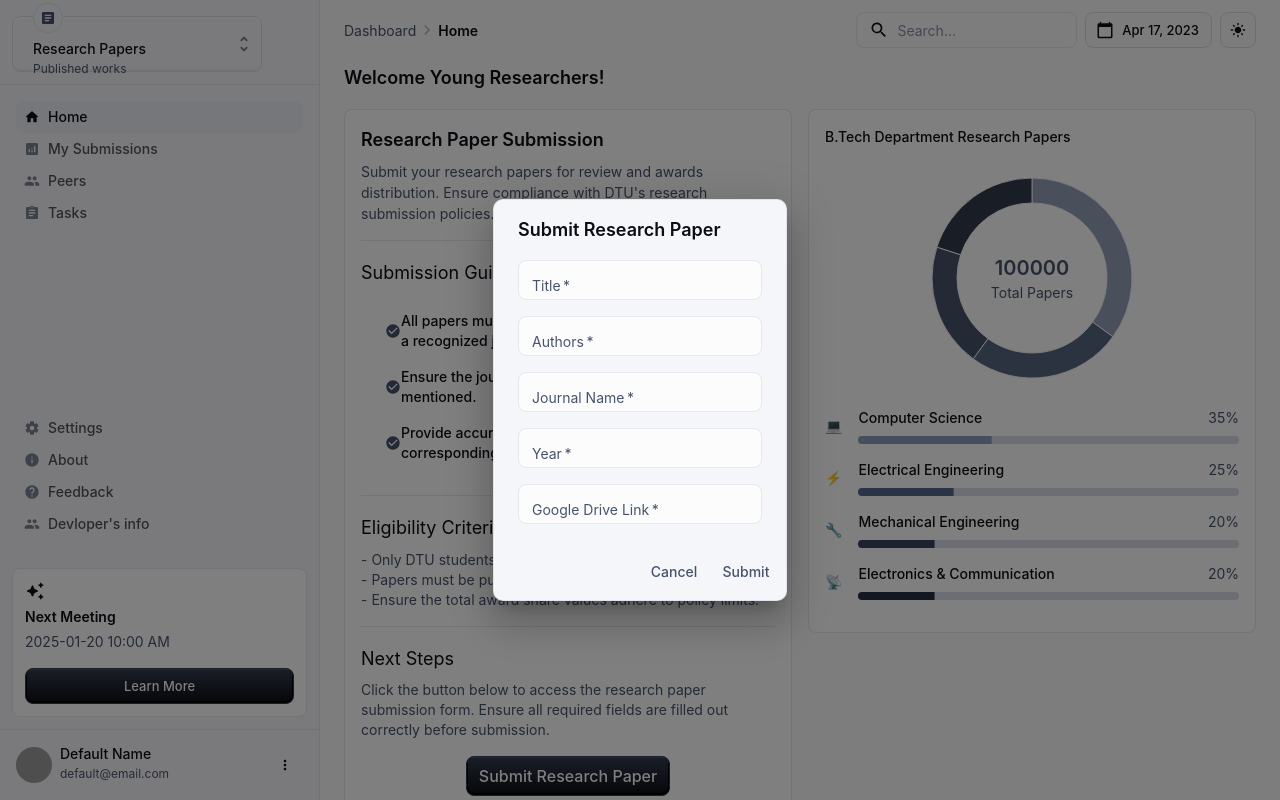
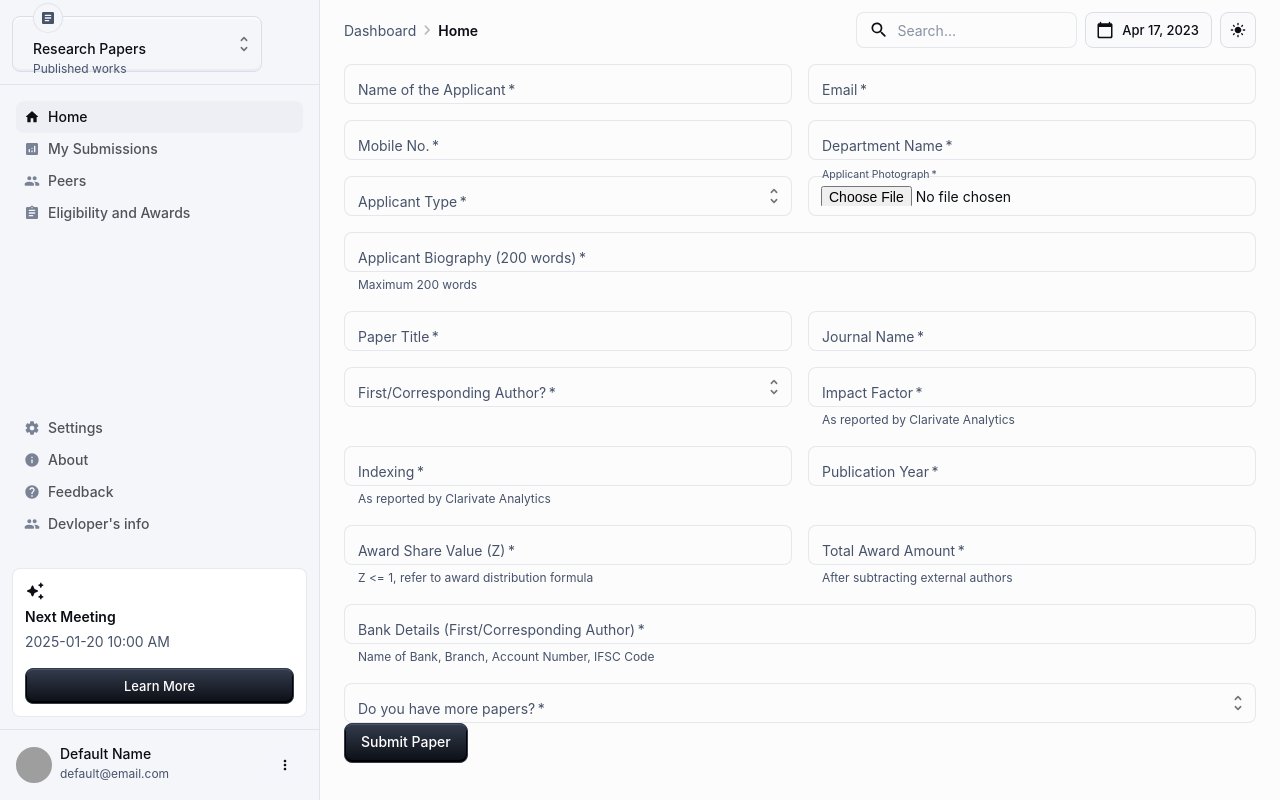
Before and after one commit to Ayushkiller/dtu-research-portal, a React (Create React App) app: page /dashboard in a window 1280 px wide. Both pictures are taken after a click on the button "Submit Research Paper". Shown: the top 800 px of the page. Built offline with nearby package versions, Linux system fonts and the light colour scheme; grey boxes are pictures that could not be loaded.

Commit message:
Update 2

```diff
--- a/src/dashboard/components/MainGrid.js
+++ b/src/dashboard/components/MainGrid.js
@@ -6,28 +6,33 @@ import Typography from '@mui/material/Typography';
 import Copyright from '../internals/components/Copyright';
 import ChartUserByDepartment from './ChartUserByDepartment';
 import CustomizedDataGrid from './CustomizedDataGrid';
-import PageViewsBarChart from './PageViewsBarChart';
 import SubmissionButton from './SubmissionButton';
-
-
+import ResearchPaperSubmissionForm from './ResearchPaperSubmissionForm';
 
 export default function MainGrid() {
+  const [showForm, setShowForm] = React.useState(false);
+
+  const handleFormSubmit = (formData) => {
+    // Handle form submission logic here
+    console.log('Form submitted:', formData);
+    setShowForm(false);
+  };
+
+  const handleShowForm = () => {
+    setShowForm(true);
+  };
+
   return (
-    <Box sx={{ width: '100%', maxWidth: { sm: '100%', md: '1700px' } }}>
-      {/* cards */}
-      <Typography component="h2" variant="h6" sx={{ mb: 2 }}>
-       Welcome Young Researchers!
-      </Typography>
-      <Grid
-        container
-        spacing={2}
-        columns={12}
-        sx={{ mb: (theme) => theme.spacing(2) }}
-      >
-        <Grid size={{ xs: 12, md: 6 }}>
-         <SubmissionButton />
+    <Box sx={{ flexGrow: 1 }}>
+      {showForm ? (
+        <ResearchPaperSubmissionForm onSubmit={handleFormSubmit} />
+      ) : (
+        <>
+          <Grid container spacing={2} columns={12} sx={{ mb: (theme) => theme.spacing(2) }}>
+            <Grid item xs={12} md={6}>
+              <SubmissionButton onShowForm={handleShowForm} />
             </Grid>
-        <Grid size={{ xs: 12, md: 6 }}>
+            <Grid item xs={12} md={6}>
               <ChartUserByDepartment />
             </Grid>
           </Grid>
@@ -35,15 +40,18 @@ export default function MainGrid() {
             Details
           </Typography>
           <Grid container spacing={2} columns={12}>
-        <Grid size={{ xs: 12, lg: 9 }}>
+            <Grid item xs={12} lg={9}>
               <CustomizedDataGrid />
             </Grid>
-        <Grid size={{ xs: 12, lg: 3 }}>
+            <Grid item xs={12} lg={3}>
               <Stack gap={2} direction={{ xs: 'column', sm: 'row', lg: 'column' }}>
+                {/* Add any additional components here */}
               </Stack>
             </Grid>
           </Grid>
           <Copyright sx={{ my: 4 }} />
+        </>
+      )}
     </Box>
   );
 }
--- a/src/dashboard/components/MenuContent.js
+++ b/src/dashboard/components/MenuContent.js
@@ -17,7 +17,7 @@ const mainListItems = [
   { text: 'Home', icon: <HomeRoundedIcon /> },
   { text: 'My Submissions ', icon: <AnalyticsRoundedIcon /> },
   { text: 'Peers', icon: <PeopleRoundedIcon /> },
-  { text: 'Tasks', icon: <AssignmentRoundedIcon /> },
+  { text: 'Eligibility and Awards', icon: <AssignmentRoundedIcon /> },
 ];
 
 const secondaryListItems = [
--- a/src/dashboard/components/ResearchPaperSubmissionForm.js
+++ b/src/dashboard/components/ResearchPaperSubmissionForm.js
@@ -1,36 +1,314 @@
-import * as React from 'react';
-import { Box, Button, Dialog, DialogActions, DialogContent, DialogTitle, TextField } from '@mui/material';
+import React, { useState } from 'react';
+import { TextField, Button, Grid, MenuItem } from '@mui/material';
 
-export default function ResearchPaperSubmissionForm({ open, onClose }) {
+export default function ResearchPaperSubmissionForm({ onSubmit }) {
+  const [formData, setFormData] = useState({
+    applicantName: '',
+    email: '',
+    mobileNo: '',
+    department: '',
+    applicantType: '',
+    photograph: null,
+    biography: '',
+    paperTitle: '',
+    journalName: '',
+    authorType: '',
+    impactFactor: '',
+    indexing: '',
+    volumeNo: '',
+    pageNo: '',
+    publicationYear: '',
+    publisher: '',
+    isPaidJournal: '',
+    paperLink: '',
+    doi: '',
+    externalAuthors: '',
+    internalAuthors: '',
+    awardShareValue: '',
+    totalAwardAmount: '',
+    firstAuthorAmount: '',
+    coAuthor1Amount: '',
+    coAuthor2Amount: '',
+    coAuthor3Amount: '',
+    coAuthor4Amount: '',
+    firstAuthorBankDetails: '',
+    coAuthor1BankDetails: '',
+    coAuthor2BankDetails: '',
+    coAuthor3BankDetails: '',
+    coAuthor4BankDetails: '',
+    hasMorePapers: ''
+  });
+
+  const handleChange = (e) => {
+    const { name, value, files } = e.target;
+    setFormData(prev => ({
+      ...prev,
+      [name]: files ? files[0] : value
+    }));
+  };
 
   const handleSubmit = (event) => {
     event.preventDefault();
-    // Handle form submission logic here
-    console.log('Form submitted');
-    onClose();
+    onSubmit(formData);
   };
 
+  const applicantTypeOptions = [
+    { value: 'student', label: 'Student' },
+    { value: 'faculty', label: 'Faculty' },
+    { value: 'researcher', label: 'Researcher' }
+  ];
+
+  const yesNoOptions = [
+    { value: 'yes', label: 'Yes' },
+    { value: 'no', label: 'No' }
+  ];
+
   return (
-    <Dialog open={open} onClose={onClose} aria-labelledby="form-dialog-title">
-      <DialogTitle id="form-dialog-title">Submit Research Paper</DialogTitle>
-      <DialogContent>
-        <Box component="form" onSubmit={handleSubmit} sx={{ display: 'flex', flexDirection: 'column', gap: 2 }}>
-          <TextField label="Title" variant="outlined" fullWidth required />
-          <TextField label="Authors" variant="outlined" fullWidth required />
-          <TextField label="Journal Name" variant="outlined" fullWidth required />
-          <TextField label="Year" variant="outlined" fullWidth required />
-          <TextField label="Google Drive Link" variant="outlined" fullWidth required />
-          {/* Add more fields as needed */}
-        </Box>
-      </DialogContent>
-      <DialogActions>
-        <Button onClick={onClose} color="primary">
-          Cancel
-        </Button>
-        <Button type="submit" color="primary">
-          Submit
-        </Button>
-      </DialogActions>
-    </Dialog>
+    <form onSubmit={handleSubmit}>
+      <Grid container spacing={2}>
+        {/* Personal Information */}
+        <Grid item xs={12} sm={6}>
+          <TextField
+            fullWidth
+            label="Name of the Applicant"
+            name="applicantName"
+            value={formData.applicantName}
+            onChange={handleChange}
+            required
+            variant="outlined"
+          />
+        </Grid>
+        <Grid item xs={12} sm={6}>
+          <TextField
+            fullWidth
+            label="Email"
+            name="email"
+            type="email"
+            value={formData.email}
+            onChange={handleChange}
+            required
+            variant="outlined"
+          />
+        </Grid>
+        <Grid item xs={12} sm={6}>
+          <TextField
+            fullWidth
+            label="Mobile No."
+            name="mobileNo"
+            type="tel"
+            value={formData.mobileNo}
+            onChange={handleChange}
+            required
+            variant="outlined"
+          />
+        </Grid>
+        <Grid item xs={12} sm={6}>
+          <TextField
+            fullWidth
+            label="Department Name"
+            name="department"
+            value={formData.department}
+            onChange={handleChange}
+            required
+            variant="outlined"
+          />
+        </Grid>
+        <Grid item xs={12} sm={6}>
+          <TextField
+            select
+            fullWidth
+            label="Applicant Type"
+            name="applicantType"
+            value={formData.applicantType}
+            onChange={handleChange}
+            required
+            variant="outlined"
+          >
+            {applicantTypeOptions.map((option) => (
+              <MenuItem key={option.value} value={option.value}>
+                {option.label}
+              </MenuItem>
+            ))}
+          </TextField>
+        </Grid>
+        <Grid item xs={12} sm={6}>
+          <TextField
+            fullWidth
+            label="Applicant Photograph"
+            name="photograph"
+            type="file"
+            onChange={handleChange}
+            required
+            variant="outlined"
+            InputLabelProps={{ shrink: true }}
+            inputProps={{ accept: 'image/*' }}
+          />
+        </Grid>
+
+        {/* Paper Details */}
+        <Grid item xs={12}>
+          <TextField
+            fullWidth
+            label="Applicant Biography (200 words)"
+            name="biography"
+            multiline
+            rows={4}
+            value={formData.biography}
+            onChange={handleChange}
+            required
+            variant="outlined"
+            helperText="Maximum 200 words"
+          />
+        </Grid>
+        <Grid item xs={12} sm={6}>
+          <TextField
+            fullWidth
+            label="Paper Title"
+            name="paperTitle"
+            value={formData.paperTitle}
+            onChange={handleChange}
+            required
+            variant="outlined"
+          />
+        </Grid>
+        <Grid item xs={12} sm={6}>
+          <TextField
+            fullWidth
+            label="Journal Name"
+            name="journalName"
+            value={formData.journalName}
+            onChange={handleChange}
+            required
+            variant="outlined"
+          />
+        </Grid>
+        <Grid item xs={12} sm={6}>
+          <TextField
+            select
+            fullWidth
+            label="First/Corresponding Author?"
+            name="authorType"
+            value={formData.authorType}
+            onChange={handleChange}
+            required
+            variant="outlined"
+          >
+            {[
+              { value: 'first', label: 'First Author' },
+              { value: 'corresponding', label: 'Corresponding Author' },
+              { value: 'both', label: 'Both' }
+            ].map((option) => (
+              <MenuItem key={option.value} value={option.value}>
+                {option.label}
+              </MenuItem>
+            ))}
+          </TextField>
+        </Grid>
+        <Grid item xs={12} sm={6}>
+          <TextField
+            fullWidth
+            label="Impact Factor"
+            name="impactFactor"
+            value={formData.impactFactor}
+            onChange={handleChange}
+            required
+            variant="outlined"
+            helperText="As reported by Clarivate Analytics"
+          />
+        </Grid>
+
+        {/* Additional Fields */}
+        <Grid item xs={12} sm={6}>
+          <TextField
+            fullWidth
+            label="Indexing"
+            name="indexing"
+            value={formData.indexing}
+            onChange={handleChange}
+            required
+            variant="outlined"
+            helperText="As reported by Clarivate Analytics"
+          />
+        </Grid>
+        <Grid item xs={12} sm={6}>
+          <TextField
+            fullWidth
+            label="Publication Year"
+            name="publicationYear"
+            type="number"
+            value={formData.publicationYear}
+            onChange={handleChange}
+            required
+            variant="outlined"
+          />
+        </Grid>
+
+        {/* Financial and Additional Details */}
+        <Grid item xs={12} sm={6}>
+          <TextField
+            fullWidth
+            label="Award Share Value (Z)"
+            name="awardShareValue"
+            type="number"
+            inputProps={{ step: "0.1", max: "1" }}
+            value={formData.awardShareValue}
+            onChange={handleChange}
+            required
+            variant="outlined"
+            helperText="Z <= 1, refer to award distribution formula"
+          />
+        </Grid>
+        <Grid item xs={12} sm={6}>
+          <TextField
+            fullWidth
+            label="Total Award Amount"
+            name="totalAwardAmount"
+            type="number"
+            value={formData.totalAwardAmount}
+            onChange={handleChange}
+            required
+            variant="outlined"
+            helperText="After subtracting external authors"
+          />
+        </Grid>
+
+        {/* Bank Details */}
+        <Grid item xs={12}>
+          <TextField
+            fullWidth
+            label="Bank Details (First/Corresponding Author)"
+            name="firstAuthorBankDetails"
+            value={formData.firstAuthorBankDetails}
+            onChange={handleChange}
+            required
+            variant="outlined"
+            helperText="Name of Bank, Branch, Account Number, IFSC Code"
+          />
+        </Grid>
+
+        {/* Additional Submission Question */}
+        <Grid item xs={12}>
+          <TextField
+            select
+            fullWidth
+            label="Do you have more papers?"
+            name="hasMorePapers"
+            value={formData.hasMorePapers}
+            onChange={handleChange}
+            required
+            variant="outlined"
+          >
+            {yesNoOptions.map((option) => (
+              <MenuItem key={option.value} value={option.value}>
+                {option.label}
+              </MenuItem>
+            ))}
+          </TextField>
+        </Grid>
+      </Grid>
+      <Button type="submit" color="primary" variant="contained">
+        Submit Paper
+      </Button>
+    </form>
   );
 }
--- a/src/dashboard/components/SubmissionButton.js
+++ b/src/dashboard/components/SubmissionButton.js
@@ -2,19 +2,9 @@ import * as React from 'react';
 import { useTheme } from '@mui/material/styles';
 import { Card, CardContent, Button, Typography, Divider, List, ListItem, ListItemIcon, ListItemText, Stack } from '@mui/material';
 import CheckCircleIcon from '@mui/icons-material/CheckCircle';
-import ResearchPaperSubmissionForm from './ResearchPaperSubmissionForm';
 
-export default function ResearchPaperSubmissionCard() {
+export default function SubmissionButton({ onShowForm }) {
   const theme = useTheme();
-  const [open, setOpen] = React.useState(false);
-
-  const handleOpen = () => {
-    setOpen(true);
-  };
-
-  const handleClose = () => {
-    setOpen(false);
-  };
 
   return (
     <Card variant="outlined" sx={{ width: '100%' }}>
@@ -80,7 +70,7 @@ export default function ResearchPaperSubmissionCard() {
           <Button
             variant="contained"
             color="primary"
-            onClick={handleOpen}
+            onClick={onShowForm}
             sx={{
               textTransform: 'none',
               padding: theme.spacing(1.5),
@@ -91,7 +81,6 @@ export default function ResearchPaperSubmissionCard() {
           </Button>
         </Stack>
       </CardContent>
-      <ResearchPaperSubmissionForm open={open} onClose={handleClose} />
     </Card>
   );
 }
```
Also changed, not shown: src/dashboard/hooks/useFileUpload.js (added, +20 -0 lines). Lines whose indentation alone changed are shown as unchanged.
